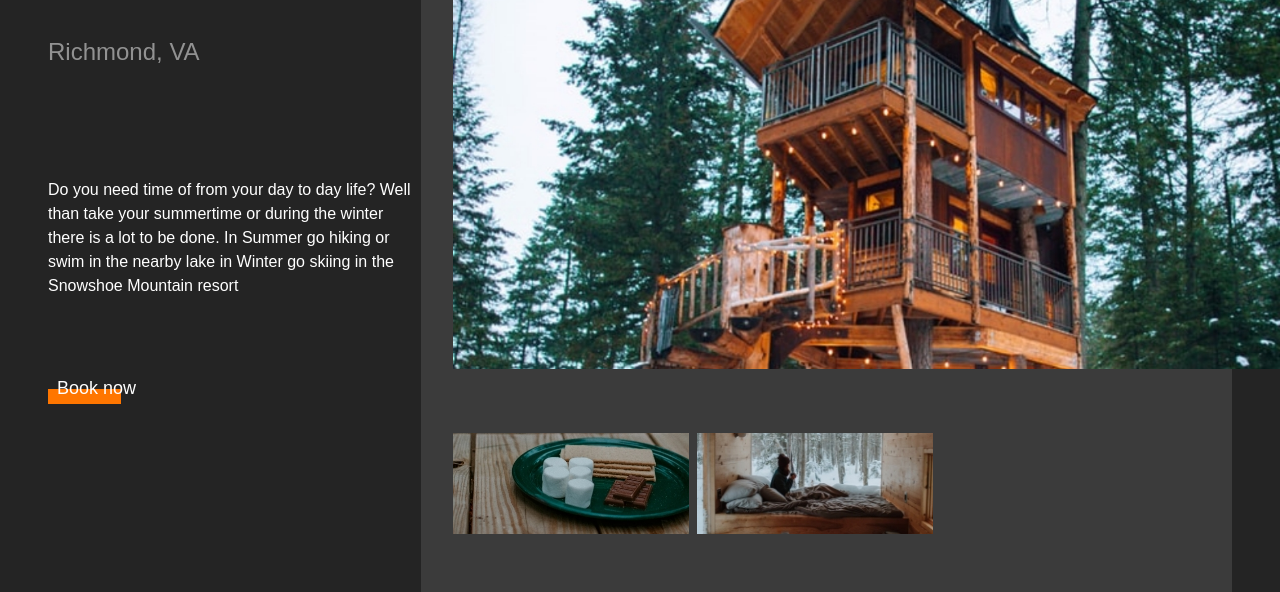
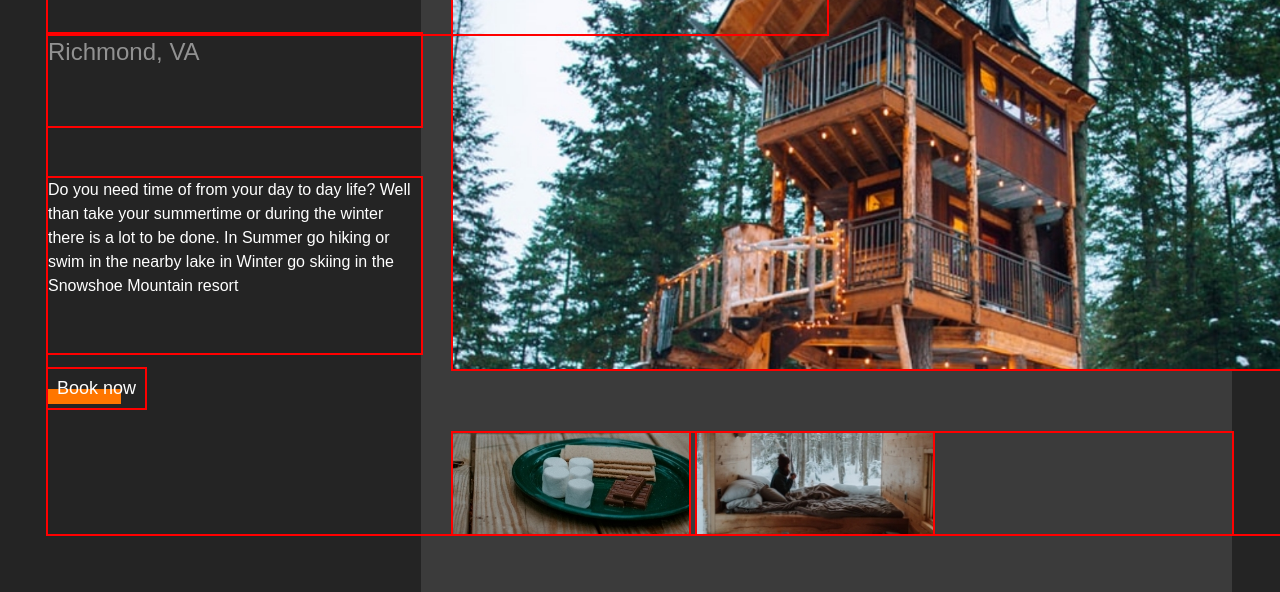
Before and after one commit to Annie-Huang/the-box, a website: page index.html in a window 1280 px wide. Shown: the part 263-855 px from the top of the page. Drawn offline with Linux system fonts and the light colour scheme.

Commit message:
Use outline to show all the section position

```diff
--- a/css/style.css
+++ b/css/style.css
@@ -2,6 +2,10 @@
 *::before,
 *::after {
   box-sizing: border-box;
+}
+
+* {
+  outline: 2px solid red;
 }
 
 :root {
```
Also changed, not shown: Note13 - Use outline to show all the section position.jpg (added).
